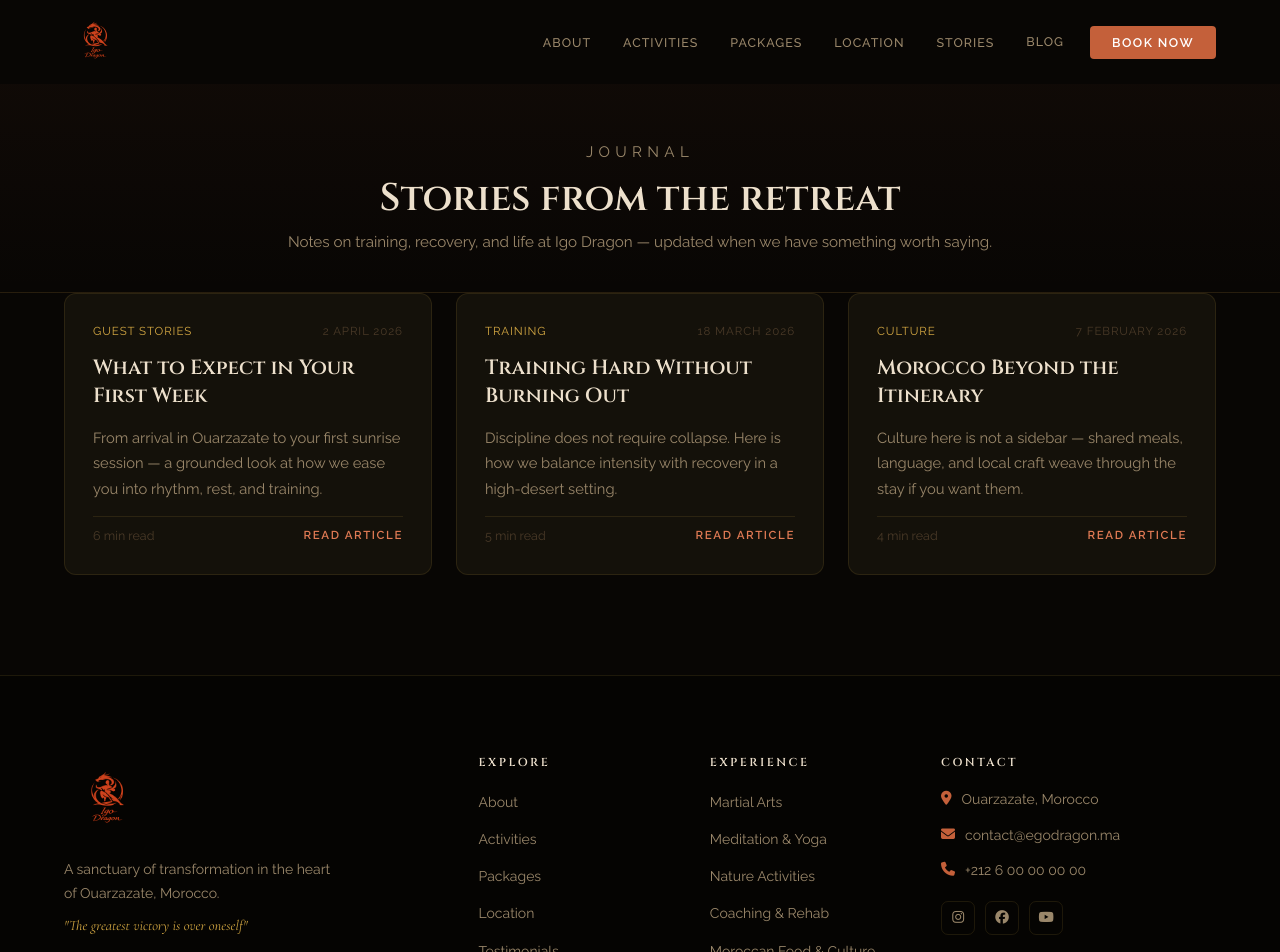
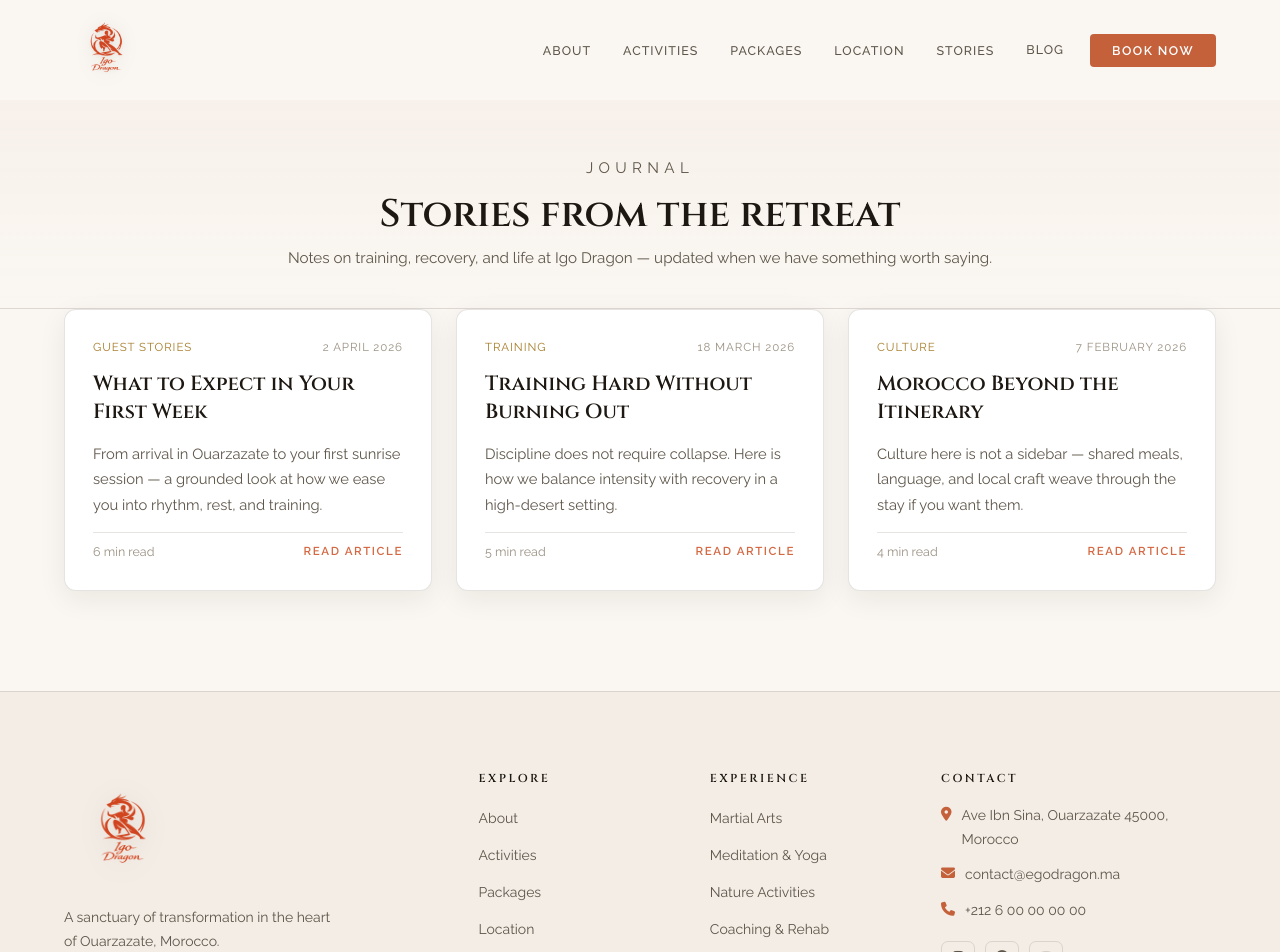
Before and after one commit to EssadikElmangoug/egodragon, a React (Vite) app: page /blog in a window 1280 px wide. Shown: the top 952 px of the page. Built offline with nearby package versions, Linux system fonts and the light colour scheme.

Commit message:
egodragon

```diff
--- a/index.html
+++ b/index.html
@@ -3,6 +3,7 @@
   <head>
     <meta charset="UTF-8" />
     <meta name="viewport" content="width=device-width, initial-scale=1.0" />
+    <meta name="theme-color" content="#FAF7F2" />
     <meta name="description" content="Igo Dragon Association – Inner peace retreat in Ouarzazate, Morocco. Martial arts, meditation, nature, and personal transformation." />
     <link rel="icon" type="image/png" href="/logo.png" />
     <link rel="apple-touch-icon" href="/logo.png" />
--- a/src/components/Footer.jsx
+++ b/src/components/Footer.jsx
@@ -60,7 +60,7 @@ export default function Footer() {
             <h4>Contact</h4>
             <div className="footer-contact-item">
               <i className="fas fa-map-marker-alt" />
-              <span>Ouarzazate, Morocco</span>
+              <span>Ave Ibn Sina, Ouarzazate 45000, Morocco</span>
             </div>
             <div className="footer-contact-item">
               <i className="fas fa-envelope" />
--- a/src/components/Location.jsx
+++ b/src/components/Location.jsx
@@ -1,4 +1,10 @@
-import { demoLocationMap } from '../data/demoImages'
+/** Exact pin — Ave Ibn Sina area (Google Maps embed shows default marker here) */
+const PIN_LAT = 30.922710073263275
+const PIN_LNG = -6.919061752832745
+
+const MAP_EMBED_SRC = `https://maps.google.com/maps?q=${PIN_LAT},${PIN_LNG}&z=18&hl=en&output=embed`
+
+const MAP_OPEN_URL = `https://www.google.com/maps/search/?api=1&query=${PIN_LAT},${PIN_LNG}`
 
 const features = [
   { icon: 'fa-sun', title: '300+ Sunny Days/Year', desc: 'Crystal-clear skies for stargazing and outdoor practice' },
@@ -37,19 +43,21 @@ export default function Location() {
           </div>
 
           <div className="location-visual">
-            <div className="location-map">
-              <img
-                className="location-map-photo"
-                src={demoLocationMap}
-                alt="Saharan desert landscape near Ouarzazate"
+            <div className="location-map location-map-embed">
+              <iframe
+                title="Map — Ave Ibn Sina, Ouarzazate"
+                src={MAP_EMBED_SRC}
                 loading="lazy"
-                decoding="async"
+                referrerPolicy="no-referrer-when-downgrade"
+                allowFullScreen
               />
-              <div className="map-pin">
-                <div className="map-pin-icon">📍</div>
-                <div className="map-pin-label">Ouarzazate</div>
-                <div className="map-pin-coords">30°55′N · 6°54′W · 1160m alt.</div>
-              </div>
+            </div>
+            <div className="location-address-caption">
+              <p className="location-address-line">Ave Ibn Sina</p>
+              <p className="location-address-meta">Ouarzazate 45000 · Morocco</p>
+              <a className="location-map-link" href={MAP_OPEN_URL} target="_blank" rel="noopener noreferrer">
+                Open in Google Maps
+              </a>
             </div>
           </div>
         </div>
--- a/src/data/demoImages.js
+++ b/src/data/demoImages.js
@@ -4,9 +4,6 @@
  */
 export const demoAboutHero =
   'https://images.unsplash.com/photo-1542401886-65d6c61db217?auto=format&fit=crop&w=1400&q=85'
-
-export const demoLocationMap =
-  'https://images.unsplash.com/photo-1539650116574-75c0c6d74050?auto=format&fit=crop&w=1200&q=85'
 
 export const demoGallery = [
   {
--- a/src/index.css
+++ b/src/index.css
@@ -2,25 +2,29 @@
    DESIGN TOKENS
 ═══════════════════════════════════════════ */
 :root {
-  --bg:           #080604;
-  --bg-2:         #0E0B07;
-  --bg-card:      #14110A;
-  --border:       rgba(212, 168, 67, 0.12);
+  --bg:           #FAF7F2;
+  --bg-2:         #F3EDE6;
+  --bg-card:      #FFFFFF;
+  --border:       rgba(46, 38, 30, 0.12);
   --primary:      #C4603A;
-  --primary-l:    #E07A54;
-  --primary-d:    #8B3A1A;
-  --gold:         #D4A843;
-  --gold-l:       #E8C870;
+  --primary-l:    #D46842;
+  --primary-d:    #9A4524;
+  --gold:         #A67C29;
+  --gold-l:       #C4932F;
   --green:        #2A5C45;
-  --green-l:      #6BC99A;
-  --red-dim:      rgba(139, 26, 26, 0.4);
-  --text:         #EDE0CC;
-  --text-m:       #9A876A;
-  --text-d:       #4A3A28;
+  --green-l:      #3D8B6A;
+  --red-dim:      rgba(176, 60, 50, 0.22);
+  --text:         #1E1812;
+  --text-m:       #5E564A;
+  --text-d:       #9A9082;
+  --text-muted:   var(--text-m);
+  --text-dim:     var(--text-d);
+  --font-heading: var(--font-h);
+  --shadow-soft:  0 8px 28px rgba(28, 22, 16, 0.07);
   --font-h:       'Cinzel', serif;
   --font-b:       'Raleway', sans-serif;
   --font-a:       'Cormorant Garamond', serif;
-  --nav-h:        84px;
+  --nav-h:        100px;
   --r:            12px;
   --ease:         0.3s ease;
 }
@@ -97,7 +101,7 @@ h1, h2, h3, h4 { font-family: var(--font-h); font-weight: 600; line-height: 1.2;
 .btn:disabled { opacity: 0.4; cursor: not-allowed; pointer-events: none; }
 .btn-primary { background: var(--primary); color: #fff; border-color: var(--primary); }
 .btn-primary:hover { background: var(--primary-l); border-color: var(--primary-l); transform: translateY(-2px); box-shadow: 0 8px 24px rgba(196,96,58,0.35); }
-.btn-outline { background: transparent; color: var(--text); border-color: rgba(237,224,204,0.3); }
+.btn-outline { background: transparent; color: var(--text); border-color: rgba(30, 24, 18, 0.22); }
 .btn-outline:hover { border-color: var(--text); transform: translateY(-2px); }
 .btn-large { padding: 17px 42px; font-size: 0.88rem; }
 
@@ -111,9 +115,10 @@ h1, h2, h3, h4 { font-family: var(--font-h); font-weight: 600; line-height: 1.2;
   transition: all var(--ease);
 }
 .navbar.scrolled {
-  background: rgba(8,6,4,0.96);
+  background: rgba(250, 247, 242, 0.94);
   backdrop-filter: blur(16px);
   border-bottom: 1px solid var(--border);
+  box-shadow: 0 1px 0 rgba(255, 255, 255, 0.8) inset;
 }
 .nav-container {
   max-width: 1200px; margin: 0 auto; padding: 0 24px;
@@ -130,15 +135,18 @@ h1, h2, h3, h4 { font-family: var(--font-h); font-weight: 600; line-height: 1.2;
   flex-shrink: 0;
 }
 .navbar .logo-img {
-  height: clamp(48px, 12vmin, 64px);
+  height: clamp(64px, 16vmin, 88px);
   width: auto;
-  max-width: min(320px, 85vw);
-  max-height: calc(var(--nav-h) - 16px);
+  max-width: min(420px, 90vw);
+  max-height: calc(var(--nav-h) - 14px);
   object-fit: contain;
+  filter: drop-shadow(0 2px 10px rgba(28, 22, 16, 0.12))
+    drop-shadow(0 1px 2px rgba(28, 22, 16, 0.08));
 }
 .logo-img-footer {
-  height: clamp(64px, 14vmin, 88px);
-  max-width: min(340px, 92vw);
+  height: clamp(84px, 18vmin, 120px);
+  max-width: min(420px, 96vw);
+  filter: drop-shadow(0 3px 14px rgba(28, 22, 16, 0.1));
 }
 .nav-links { display: flex; align-items: center; gap: 4px; }
 .nav-links button {
@@ -179,18 +187,24 @@ h1, h2, h3, h4 { font-family: var(--font-h); font-weight: 600; line-height: 1.2;
 .hero {
   position: relative; height: 100vh; height: 100svh; min-height: 640px;
   display: flex; align-items: center; justify-content: center; overflow: hidden;
-  background: radial-gradient(ellipse at 50% 0%, #1A1005 0%, #080604 65%);
+  padding-top: calc(var(--nav-h) + 40px);
+  padding-bottom: 36px;
+  box-sizing: border-box;
+  background:
+    radial-gradient(ellipse 120% 80% at 50% -10%, rgba(255, 248, 238, 0.95) 0%, transparent 55%),
+    radial-gradient(ellipse at 50% 100%, rgba(232, 224, 212, 0.7) 0%, transparent 45%),
+    linear-gradient(180deg, #FFF9F3 0%, #F0E8DE 48%, #E8DFD4 100%);
 }
 .stars-container { position: absolute; inset: 0; pointer-events: none; }
-.star { position: absolute; border-radius: 50%; background: #fff; animation: twinkle ease-in-out infinite; }
+.star { position: absolute; border-radius: 50%; background: rgba(30, 24, 18, 0.12); animation: twinkle ease-in-out infinite; }
 @keyframes twinkle {
-  0%, 100% { opacity: 0.15; transform: scale(1); }
-  50% { opacity: 1; transform: scale(1.5); }
+  0%, 100% { opacity: 0.2; transform: scale(1); }
+  50% { opacity: 0.55; transform: scale(1.35); }
 }
 .hero-glow {
   position: absolute; top: -10%; left: 50%; transform: translateX(-50%);
   width: 600px; height: 600px; border-radius: 50%;
-  background: radial-gradient(circle, rgba(196,96,58,0.07) 0%, transparent 70%);
+  background: radial-gradient(circle, rgba(196,96,58,0.09) 0%, transparent 68%);
   pointer-events: none;
 }
 .hero-emblem {
@@ -199,7 +213,7 @@ h1, h2, h3, h4 { font-family: var(--font-h); font-weight: 600; line-height: 1.2;
 }
 .emblem-ring {
   position: absolute; top: 50%; left: 50%; transform: translate(-50%, -50%);
-  border-radius: 50%; border: 1px solid rgba(212,168,67,0.08);
+  border-radius: 50%; border: 1px solid rgba(166, 124, 41, 0.22);
   animation: pulse 4s ease-in-out infinite;
 }
 .emblem-ring.outer { width: min(500px, 90vw); height: min(500px, 90vw); animation-delay: 0s; }
@@ -210,7 +224,7 @@ h1, h2, h3, h4 { font-family: var(--font-h); font-weight: 600; line-height: 1.2;
 }
 .emblem-core {
   position: relative; z-index: 1;
-  font-size: clamp(3rem, 13vw, 6rem); color: rgba(212,168,67,0.07);
+  font-size: clamp(3rem, 13vw, 6rem); color: rgba(196, 96, 58, 0.12);
   line-height: 1;
   animation: spin 60s linear infinite;
 }
@@ -218,7 +232,7 @@ h1, h2, h3, h4 { font-family: var(--font-h); font-weight: 600; line-height: 1.2;
 .hero-mountain {
   position: absolute; bottom: 0; left: 0; right: 0; height: 180px; pointer-events: none;
   clip-path: polygon(0 100%, 0 65%, 8% 55%, 15% 68%, 22% 42%, 30% 60%, 38% 30%, 46% 55%, 54% 22%, 62% 50%, 70% 35%, 78% 58%, 85% 40%, 92% 55%, 100% 45%, 100% 100%);
-  background: linear-gradient(180deg, #0E0B07 0%, #080604 100%);
+  background: linear-gradient(180deg, rgba(196, 188, 176, 0.55) 0%, rgba(176, 168, 156, 0.85) 45%, #C4BCB0 100%);
 }
 .hero-content {
   position: relative; z-index: 2;
@@ -226,7 +240,7 @@ h1, h2, h3, h4 { font-family: var(--font-h); font-weight: 600; line-height: 1.2;
 }
 .hero-badge {
   display: inline-block;
-  border: 1px solid rgba(212,168,67,0.3); color: var(--gold);
+  border: 1px solid rgba(166, 124, 41, 0.35); color: var(--gold);
   font-size: 0.68rem; letter-spacing: 0.3em; text-transform: uppercase;
   padding: 7px 20px; border-radius: 30px; margin-bottom: 28px;
 }
@@ -271,7 +285,7 @@ h1, h2, h3, h4 { font-family: var(--font-h); font-weight: 600; line-height: 1.2;
 .about-visual { position: relative; }
 .about-img-placeholder {
   width: 100%; aspect-ratio: 4/5;
-  background: linear-gradient(160deg, #1A1005, #2A1810, #0A1A0F);
+  background: linear-gradient(160deg, #EDE6DC, #E2DDD4, #D8E8E0);
   border-radius: 16px; border: 1px solid var(--border);
   overflow: hidden; position: relative;
 }
@@ -307,12 +321,12 @@ h1, h2, h3, h4 { font-family: var(--font-h); font-weight: 600; line-height: 1.2;
    PHILOSOPHY BANNER
 ═══════════════════════════════════════════ */
 .philosophy-banner {
-  background: linear-gradient(135deg, #1A0A04, #0A1220, #1A0A04);
+  background: linear-gradient(135deg, #F0EBE4, #E8F1EC, #F2EDE6);
   padding: 80px 0; text-align: center; position: relative; overflow: hidden;
 }
 .philosophy-banner::before {
   content: ''; position: absolute; inset: 0;
-  background: radial-gradient(ellipse at center, rgba(212,168,67,0.05), transparent 70%);
+  background: radial-gradient(ellipse at center, rgba(196, 96, 58, 0.06), transparent 70%);
 }
 .philosophy-quote {
   font-family: var(--font-a); font-style: italic;
@@ -329,6 +343,7 @@ h1, h2, h3, h4 { font-family: var(--font-h); font-weight: 600; line-height: 1.2;
   max-width: 860px; margin: 0 auto;
   background: var(--bg-card); border: 1px solid var(--border); border-radius: var(--r);
   overflow: hidden;
+  box-shadow: var(--shadow-soft);
 }
 .sp-header {
   text-align: center; padding: 48px 40px 40px;
@@ -393,8 +408,9 @@ h1, h2, h3, h4 { font-family: var(--font-h); font-weight: 600; line-height: 1.2;
    INCLUSION CARD (booking step 1)
 ═══════════════════════════════════════════ */
 .inclusion-card {
-  background: var(--bg-card); border: 1px solid rgba(212,168,67,0.2); border-radius: var(--r);
+  background: var(--bg-card); border: 1px solid rgba(166, 124, 41, 0.22); border-radius: var(--r);
   padding: 24px; margin-bottom: 28px;
+  box-shadow: var(--shadow-soft);
 }
 .inclusion-header {
   display: flex; align-items: center; gap: 16px; margin-bottom: 20px;
@@ -424,6 +440,7 @@ h1, h2, h3, h4 { font-family: var(--font-h); font-weight: 600; line-height: 1.2;
 .activity-card {
   background: var(--bg-card); border: 1px solid var(--border); border-radius: var(--r);
   padding: 28px; transition: all var(--ease); position: relative; overflow: hidden;
+  box-shadow: var(--shadow-soft);
 }
 .activity-card::before {
   content: ''; position: absolute; top: 0; left: 0; right: 0; height: 2px;
@@ -447,22 +464,6 @@ h1, h2, h3, h4 { font-family: var(--font-h); font-weight: 600; line-height: 1.2;
   font-size: 0.68rem; letter-spacing: 0.12em; text-transform: uppercase; color: var(--gold);
 }
 
-/* Detox banner inside activities */
-.detox-banner {
-  background: linear-gradient(135deg, var(--primary-d), #5A2010);
-  border-radius: var(--r); padding: 48px; text-align: center;
-}
-.detox-icons { display: flex; align-items: center; justify-content: center; gap: 40px; margin-bottom: 20px; }
-.detox-icon-item {
-  position: relative; font-size: 2rem; color: rgba(255,255,255,0.35);
-}
-.detox-icon-item::after {
-  content: '✕'; position: absolute; top: -10px; right: -12px;
-  font-size: 1rem; color: rgba(255,255,255,0.8); font-weight: 700;
-}
-.detox-banner h3 { font-size: 1.7rem; color: #fff; margin-bottom: 10px; }
-.detox-banner p { color: rgba(255,255,255,0.72); max-width: 520px; margin: 0 auto; }
-
 /* ═══════════════════════════════════════════
    PACKAGES
 ═══════════════════════════════════════════ */
@@ -470,6 +471,7 @@ h1, h2, h3, h4 { font-family: var(--font-h); font-weight: 600; line-height: 1.2;
 .package-card {
   background: var(--bg-card); border: 1px solid var(--border); border-radius: var(--r);
   overflow: hidden; position: relative; transition: all var(--ease);
+  box-shadow: var(--shadow-soft);
 }
 .package-card:hover { transform: translateY(-6px); border-color: rgba(196,96,58,0.3); }
 .package-card.featured { border-color: var(--primary); transform: scale(1.02); }
@@ -513,26 +515,45 @@ h1, h2, h3, h4 { font-family: var(--font-h); font-weight: 600; line-height: 1.2;
 .loc-feature strong { display: block; color: var(--text); font-size: 0.92rem; margin-bottom: 2px; }
 .loc-feature p { color: var(--text-m); font-size: 0.855rem; margin: 0; }
 .location-map {
-  background: linear-gradient(135deg, #0A1620, #152840, #0A1620);
+  background: var(--bg-card);
   border: 1px solid var(--border); border-radius: var(--r);
-  aspect-ratio: 4/3; display: flex; align-items: center; justify-content: center;
-  margin-bottom: 20px; position: relative; overflow: hidden;
+  aspect-ratio: 4/3;
+  position: relative;
+  overflow: hidden;
+  margin-bottom: 16px;
 }
-.location-map-photo {
-  position: absolute; inset: 0;
-  width: 100%; height: 100%;
-  object-fit: cover;
+.location-map-embed iframe {
+  position: absolute;
+  inset: 0;
+  width: 100%;
+  height: 100%;
+  border: 0;
   display: block;
 }
-.location-map::before {
-  content: ''; position: absolute; inset: 0; z-index: 1; pointer-events: none;
-  background: radial-gradient(circle at 50% 65%, rgba(42,92,69,0.2), transparent 50%),
-              radial-gradient(circle at 35% 40%, rgba(212,168,67,0.08), transparent 40%);
+.location-address-caption {
+  text-align: center;
 }
-.map-pin { text-align: center; position: relative; z-index: 2; }
-.map-pin-icon { font-size: 2.2rem; margin-bottom: 6px; }
-.map-pin-label { font-family: var(--font-h); font-size: 1.05rem; color: var(--text); }
-.map-pin-coords { font-size: 0.72rem; color: var(--text-m); letter-spacing: 0.1em; margin-top: 4px; }
+.location-address-line {
+  font-family: var(--font-h);
+  font-size: 1.15rem;
+  font-weight: 600;
+  color: var(--text);
+  margin-bottom: 4px;
+}
+.location-address-meta {
+  font-size: 0.88rem;
+  color: var(--text-m);
+  margin-bottom: 12px;
+}
+.location-map-link {
+  font-size: 0.78rem;
+  font-weight: 600;
+  letter-spacing: 0.12em;
+  text-transform: uppercase;
+  color: var(--primary-l);
+  transition: color var(--ease);
+}
+.location-map-link:hover { color: var(--primary-d); }
 .climate-card { background: var(--bg-card); border: 1px solid var(--border); border-radius: var(--r); padding: 22px; }
 .climate-card h4 { font-size: 0.72rem; letter-spacing: 0.22em; text-transform: uppercase; color: var(--text-m); margin-bottom: 14px; }
 .climate-months { display: flex; gap: 3px; }
@@ -560,6 +581,7 @@ h1, h2, h3, h4 { font-family: var(--font-h); font-weight: 600; line-height: 1.2;
 .testimonial-card {
   background: var(--bg-card); border: 1px solid var(--border); border-radius: var(--r);
   padding: 28px; transition: all var(--ease);
+  box-shadow: var(--shadow-soft);
 }
 .testimonial-card:hover { border-color: rgba(196,96,58,0.3); transform: translateY(-4px); }
 .testimonial-card.featured { border-color: rgba(212,168,67,0.25); }
@@ -612,12 +634,12 @@ h1, h2, h3, h4 { font-family: var(--font-h); font-weight: 600; line-height: 1.2;
    CTA SECTION
 ═══════════════════════════════════════════ */
 .cta-section {
-  background: linear-gradient(135deg, #1A0A04, #0A0E1A);
+  background: linear-gradient(135deg, #F5EFE8, #EDE7DF, #E8F0EC);
   padding: 100px 0; text-align: center; position: relative; overflow: hidden;
 }
 .cta-section::before {
   content: ''; position: absolute; inset: 0;
-  background: radial-gradient(ellipse at center, rgba(196,96,58,0.07), transparent 70%);
+  background: radial-gradient(ellipse at center, rgba(196,96,58,0.08), transparent 70%);
 }
 .cta-content { position: relative; z-index: 1; }
 .cta-section h2 { font-size: clamp(1.9rem, 4vw, 3.2rem); color: var(--text); margin-bottom: 14px; }
@@ -628,7 +650,7 @@ h1, h2, h3, h4 { font-family: var(--font-h); font-weight: 600; line-height: 1.2;
 /* ═══════════════════════════════════════════
    FOOTER
 ═══════════════════════════════════════════ */
-.footer { background: #050402; border-top: 1px solid var(--border); padding: 80px 0 32px; }
+.footer { background: var(--bg-2); border-top: 1px solid var(--border); padding: 80px 0 32px; }
 .footer-grid { display: grid; grid-template-columns: 2fr 1fr 1fr 1.5fr; gap: 48px; margin-bottom: 60px; }
 .footer-brand p { color: var(--text-m); font-size: 0.875rem; margin-top: 14px; max-width: 270px; line-height: 1.7; }
 .footer-philosophy { font-family: var(--font-a) !important; font-style: italic; color: var(--gold) !important; margin-top: 8px !important; font-size: 0.9rem !important; }
@@ -682,6 +704,7 @@ h1, h2, h3, h4 { font-family: var(--font-h); font-weight: 600; line-height: 1.2;
   flex-direction: column;
   gap: 14px;
   transition: border-color var(--ease), transform var(--ease);
+  box-shadow: var(--shadow-soft);
 }
 .blog-card:hover {
   border-color: rgba(196, 96, 58, 0.28);
@@ -817,7 +840,7 @@ h1, h2, h3, h4 { font-family: var(--font-h); font-weight: 600; line-height: 1.2;
 .booking-sidebar { position: sticky; top: calc(var(--nav-h) + 16px); height: fit-content; display: flex; flex-direction: column; gap: 16px; }
 
 /* Summary card */
-.summary-card { background: var(--bg-card); border: 1px solid var(--border); border-radius: var(--r); padding: 22px; }
+.summary-card { background: var(--bg-card); border: 1px solid var(--border); border-radius: var(--r); padding: 22px; box-shadow: var(--shadow-soft); }
 .summary-card h3 { font-size: 0.68rem; letter-spacing: 0.22em; text-transform: uppercase; color: var(--text-m); margin-bottom: 18px; }
 .summary-row { display: flex; justify-content: space-between; align-items: center; margin-bottom: 10px; font-size: 0.855rem; }
 .summary-row .label { color: var(--text-m); }
@@ -828,7 +851,7 @@ h1, h2, h3, h4 { font-family: var(--font-h); font-weight: 600; line-height: 1.2;
 .summary-total .amount { font-family: var(--font-h); font-size: 1.7rem; color: var(--gold); }
 
 /* Trust badges */
-.trust-badges { background: var(--bg-card); border: 1px solid var(--border); border-radius: var(--r); padding: 16px 20px; display: flex; flex-direction: column; gap: 10px; }
+.trust-badges { background: var(--bg-card); border: 1px solid var(--border); border-radius: var(--r); padding: 16px 20px; display: flex; flex-direction: column; gap: 10px; box-shadow: var(--shadow-soft); }
 .trust-badge { display: flex; align-items: center; gap: 8px; font-size: 0.78rem; color: var(--text-m); }
 .trust-badge i { color: var(--green-l); width: 14px; }
 
@@ -1059,17 +1082,17 @@ button, a, [role="radio"] { touch-action: manipulation; }
 
 /* ── 768px: Mobile landscape / tablet portrait ── */
 @media (max-width: 768px) {
-  :root { --nav-h: 72px; }
+  :root { --nav-h: 88px; }
 
   .navbar .logo-img {
-    height: clamp(44px, 11vmin, 54px);
-    max-width: min(280px, 88vw);
-    max-height: calc(var(--nav-h) - 14px);
+    height: clamp(56px, 14vmin, 72px);
+    max-width: min(360px, 92vw);
+    max-height: calc(var(--nav-h) - 12px);
   }
 
   .logo-img-footer {
-    height: clamp(56px, 12vmin, 76px);
-    max-width: min(300px, 94vw);
+    height: clamp(72px, 15vmin, 96px);
+    max-width: min(380px, 96vw);
   }
 
   .section { padding: 56px 0; }
@@ -1077,12 +1100,12 @@ button, a, [role="radio"] { touch-action: manipulation; }
 
   /* ---- Nav ---- */
   .navbar {
-    background: rgba(8, 6, 4, 0.94);
+    background: rgba(250, 247, 242, 0.96);
     backdrop-filter: blur(16px);
     border-bottom: 1px solid var(--border);
   }
   .navbar.scrolled {
-    background: rgba(8, 6, 4, 0.98);
+    background: rgba(250, 247, 242, 0.98);
   }
   /* Open menu: drop backdrop-filter so `position:fixed` on .nav-links is viewport-relative
      (otherwise blur creates a containing block ~nav height and the panel collapses). */
@@ -1099,14 +1122,14 @@ button, a, [role="radio"] { touch-action: manipulation; }
     right: 0;
     height: calc(100dvh - var(--nav-h));
     max-height: calc(100svh - var(--nav-h));
-    background: rgba(6, 4, 2, 0.98);
+    background: rgba(252, 250, 247, 0.98);
     backdrop-filter: blur(20px);
     -webkit-backdrop-filter: blur(20px);
     flex-direction: column;
     padding: 16px 20px 32px;
     gap: 0;
     border-bottom: 1px solid var(--border);
-    box-shadow: 0 24px 48px rgba(0, 0, 0, 0.6);
+    box-shadow: 0 24px 48px rgba(28, 22, 16, 0.12);
     overflow-y: auto;
     z-index: 1002;
     -webkit-overflow-scrolling: touch;
@@ -1128,7 +1151,8 @@ button, a, [role="radio"] { touch-action: manipulation; }
 
   /* ---- Hero ---- */
   .hero {
-    padding-top: calc(var(--nav-h) + 20px);
+    padding-top: calc(var(--nav-h) + 28px);
+    padding-bottom: 28px;
     min-height: max(640px, 100svh);
   }
   .hero-badge { font-size: 0.6rem; letter-spacing: 0.2em; padding: 6px 14px; margin-bottom: 18px; }
@@ -1151,8 +1175,6 @@ button, a, [role="radio"] { touch-action: manipulation; }
 
   /* ---- Activities ---- */
   .activities-grid { grid-template-columns: 1fr; gap: 14px; }
-  .detox-banner { padding: 36px 24px; }
-  .detox-icons { gap: 28px; }
 
   /* ---- Packages ---- */
   .packages-grid { grid-template-columns: 1fr; max-width: 100%; }
```
Also changed, not shown: src/components/Activities.jsx (+0 -10 lines), 5 other files (tests, documents, lock files or other folders).
